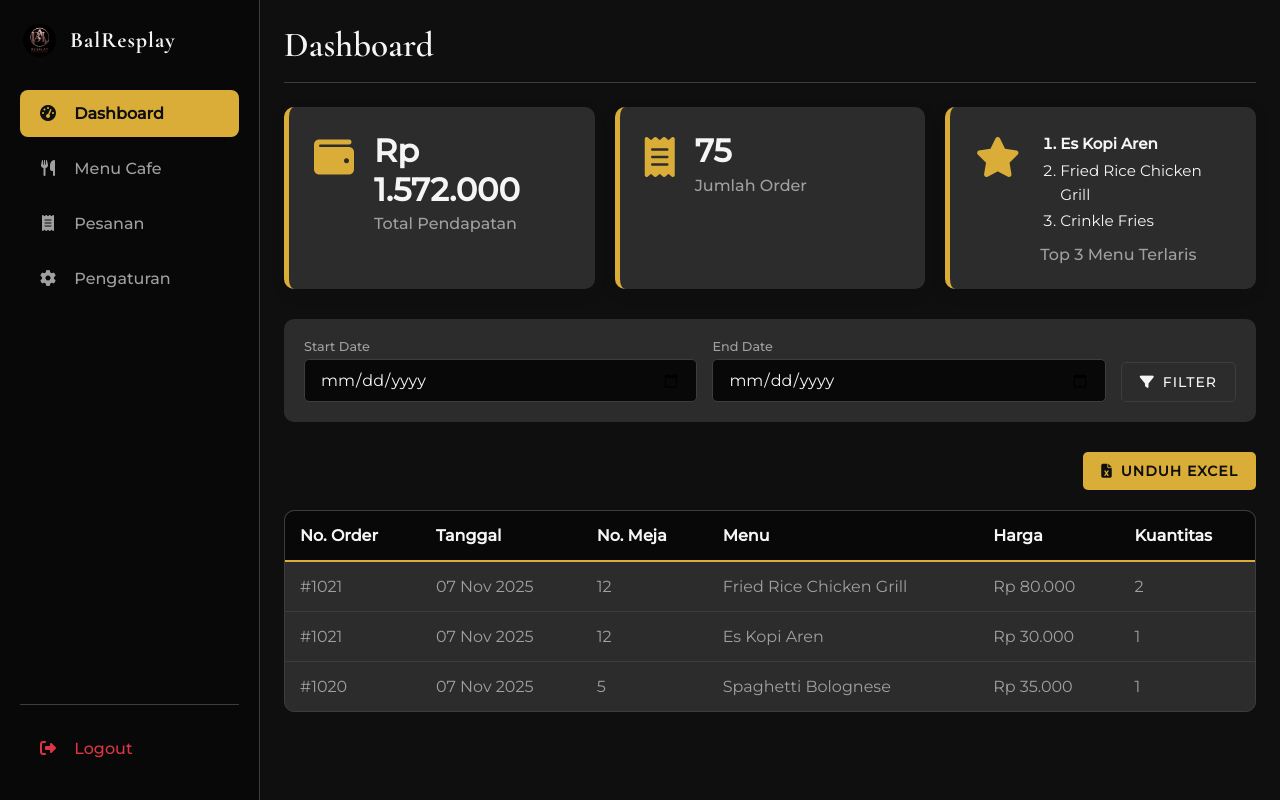
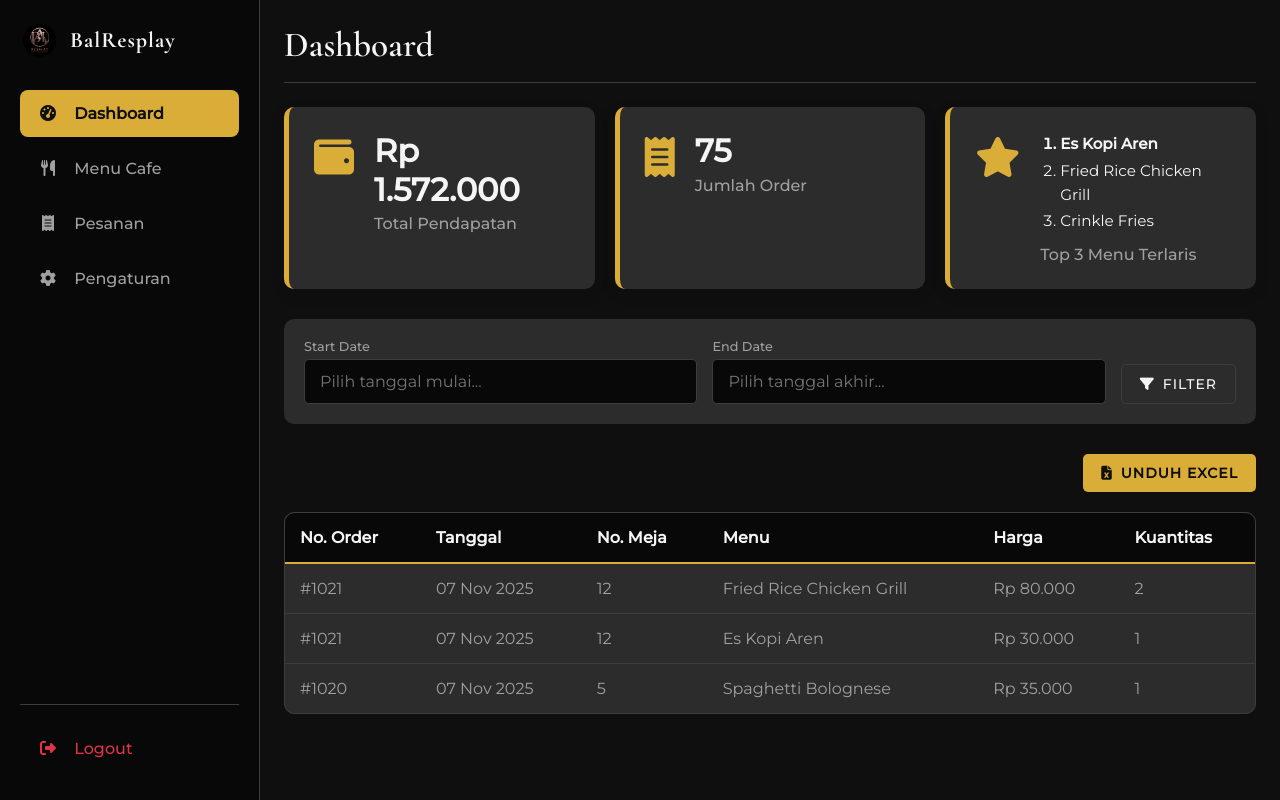
Before and after one commit to DeVioletta/balresplay, a PHP site: page /admin_dashboard.php in a window 1280 px wide. Run offline with PHP 8.4, Linux system fonts and the light colour scheme; the visitor is signed in with stand-in values (Sample User, id 1); some libraries are stand-ins or nearby versions.

Commit message:
Perbaiki input kalender di dashboard

```diff
--- a/admin_dashboard.php
+++ b/admin_dashboard.php
@@ -15,6 +15,10 @@ redirectIfNotLoggedIn('admin_login.php');
     <link rel="stylesheet" href="css/admin_menu.css"> <!-- Base Admin -->
     <link rel="stylesheet" href="css/admin_settings.css"> <!-- Re-use tabel styles -->
     <link rel="stylesheet" href="css/admin_dashboard.css"> <!-- (FILE CSS BARU) -->
+
+    <!-- (BARU) CSS untuk Kalender Litepicker -->
+    <link rel="stylesheet" href="https://cdn.jsdelivr.net/npm/litepicker/dist/css/litepicker.css"/>
+
     <!-- Font & Ikon -->
     <link rel="stylesheet" href="https://cdnjs.cloudflare.com/ajax/libs/font-awesome/6.4.0/css/all.min.css">
     <link href="https://fonts.googleapis.com/css2?family=Cormorant+Garamond:wght@300;400;600;700&family=Montserrat:wght@300;400;500&display=swap" rel="stylesheet">
@@ -82,20 +86,27 @@ redirectIfNotLoggedIn('admin_login.php');
                 </div>
             </div>
 
-            <!-- Filter Rentang Tanggal -->
+            <!-- (PERUBAHAN) Filter Rentang Tanggal Dikembalikan ke 2 Input -->
             <form action="" method="GET" class="filter-toolbar">
                 <div class="form-group">
-                    <label for="start_date">Start Date</label>
-                    <input type="date" id="start_date" name="start_date" class="form-control">
+                    <label for="start_date_picker">Start Date</label>
+                    <input type="text" id="start_date_picker" name="start_date" class="form-control" readonly
+                           style="cursor: pointer; background-color: var(--darker-bg);"
+                           placeholder="Pilih tanggal mulai...">
                 </div>
                 <div class="form-group">
-                    <label for="end_date">End Date</label>
-                    <input type="date" id="end_date" name="end_date" class="form-control">
+                    <label for="end_date_picker">End Date</label>
+                    <input type="text" id="end_date_picker" name="end_date" class="form-control" readonly
+                           style="cursor: pointer; background-color: var(--darker-bg);"
+                           placeholder="Pilih tanggal akhir...">
                 </div>
+
                 <button type="submit" class="btn btn-secondary">
                     <i class="fas fa-filter"></i> Filter
                 </button>
             </form>
+            <!-- (AKHIR PERUBAHAN) -->
+
 
             <!-- Tombol Unduh Excel -->
             <div class="admin-toolbar">
@@ -153,6 +164,9 @@ redirectIfNotLoggedIn('admin_login.php');
         <div class="sidebar-overlay" id="sidebar-overlay"></div>
     </div>
 
+    <!-- (BARU) Tambahkan JS untuk Litepicker -->
+    <script src="https://cdn.jsdelivr.net/npm/litepicker/dist/litepicker.js"></script>
+
     <script>
         document.addEventListener('DOMContentLoaded', () => {
             // --- Logika Sidebar Hamburger ---
@@ -171,6 +185,49 @@ redirectIfNotLoggedIn('admin_login.php');
                 });
             }
 
+            // --- (LOGIKA DIPERBARUI) untuk Litepicker (DUA INPUT) ---
+            const startDatePicker = new Litepicker({
+                element: document.getElementById('start_date_picker'),
+                singleMode: true, // Mode satu tanggal
+                format: 'YYYY-MM-DD', // Format yang dikirim ke PHP
+                placeholder: 'Pilih tanggal mulai...',
+                dropdowns: {
+                    minYear: 2020,
+                    maxYear: null,
+                    months: true,
+                    years: true
+                }
+            });
+
+            const endDatePicker = new Litepicker({
+                element: document.getElementById('end_date_picker'),
+                singleMode: true, // Mode satu tanggal
+                format: 'YYYY-MM-DD', // Format yang dikirim ke PHP
+                placeholder: 'Pilih tanggal akhir...',
+                dropdowns: {
+                    minYear: 2020,
+                    maxYear: null,
+                    months: true,
+                    years: true
+                }
+            });
+
+            // (LOGIKA DIPERBARUI) Ambil nilai dari URL jika ada untuk mengisi form
+            // Ini agar filter tetap tampil setelah halaman di-reload
+            const urlParams = new URLSearchParams(window.location.search);
+            const startDateParam = urlParams.get('start_date');
+            const endDateParam = urlParams.get('end_date');
+
+            if (startDateParam) {
+                // Set nilai di picker (format visual dan nilai input)
+                startDatePicker.setDate(new Date(startDateParam));
+            }
+            if (endDateParam) {
+                // Set nilai di picker (format visual dan nilai input)
+                endDatePicker.setDate(new Date(endDateParam));
+            }
+
+
             // --- Logika Tombol Unduh (Contoh) ---
             // Ini memerlukan library seperti SheetJS (xlsx) untuk implementasi nyata
             const downloadBtn = document.getElementById('download-excel-btn');
--- a/css/admin_dashboard.css
+++ b/css/admin_dashboard.css
@@ -102,12 +102,25 @@
     padding: 10px 18px;
 }
 
+
+
+input[type="text"], input[type="number"], input[type="file"], input[type="date"], input[type="password"], select, textarea {
+    background-color: white;
+    color: var(--dark-bg);
+    text-align: center;
+}
+
+#start_date_picker, #end_date_picker{
+    color: white;
+    text-align: left;
+}
 /* --- Tombol Admin Toolbar (di atas tabel) --- */
 .admin-toolbar {
     display: flex;
     justify-content: flex-end;
     margin-bottom: 20px;
 }
+
 
 
 /* --- Responsive --- */
```
